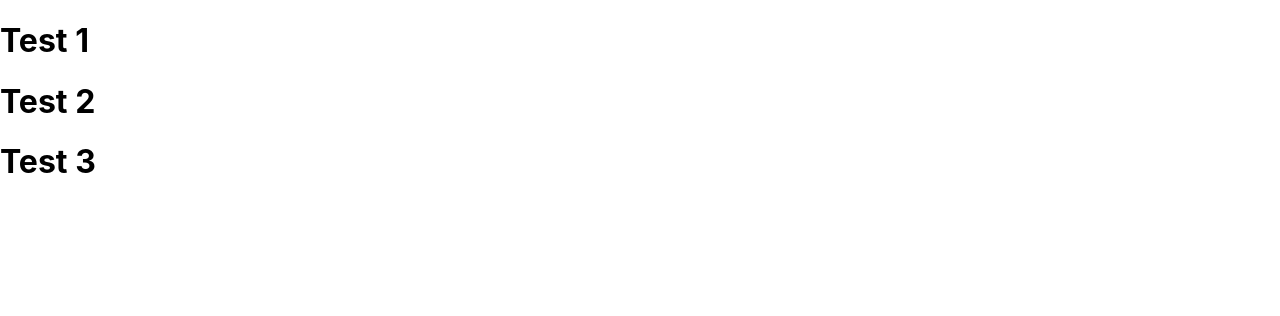
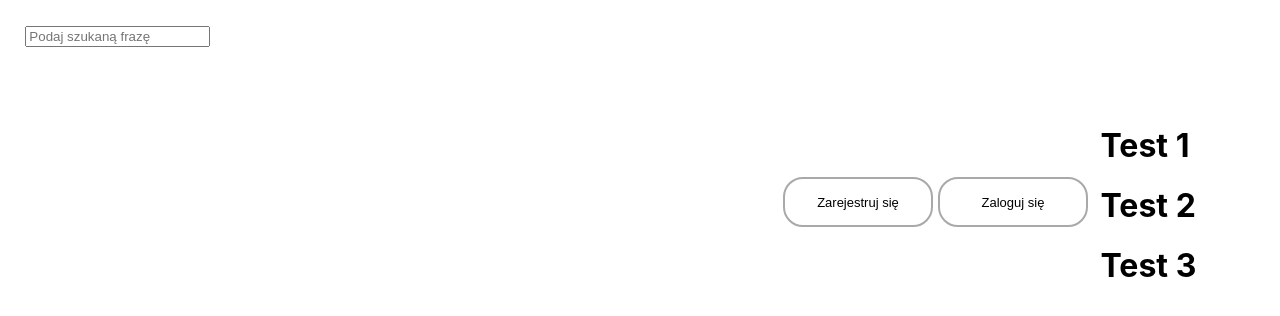
Before and after one commit to Maciek246/blogport-front, a React (Create React App) app: page / in a window 1280 px wide. Shown: the top 316 px of the page. Built offline with nearby package versions, Linux system fonts and the light colour scheme.

Commit message:
Added to navbar input and little styled buttons

```diff
--- a/src/App.css
+++ b/src/App.css
@@ -30,3 +30,7 @@
     transform: rotate(360deg);
   }
 }
+
+.MainNavbar {
+  margin-top:10px;
+}
--- a/src/App.js
+++ b/src/App.js
@@ -1,10 +1,14 @@
 import React, { Component } from 'react';
 import BlogList from './components/BlogList'
+import MainNavbar from './components/MainNavbar'
 
 class App extends Component {
   render() {
     return (
-      <div>
+      <div id="container">
+        <div className="MainNavbar">
+            <MainNavbar/>
+        </div>
         <BlogList/>
       </div>
     );
--- /dev/null
+++ b/src/components/MainNavbar/index.js
@@ -0,0 +1,22 @@
+import React, { Component } from 'react';
+import style from './style.css';
+
+class MainNavbar extends Component {
+    render(){
+        return(
+         <nav>
+        <div className="main-navbar">
+            <div className="main-navbar main-navbar--content-left">
+                 <input id="input--search"type="text" placeholder="Podaj szukaną frazę"/>
+            </div>
+            <div className="main-navbar main-navbar--content-right">
+                <button className="button--register">Zarejestruj się</button>
+                <button className="button--login">Zaloguj się</button>
+            </div>
+          </div>
+          </nav>
+        );
+    }
+}
+
+export default MainNavbar;
--- /dev/null
+++ b/src/components/MainNavbar/style.css
@@ -0,0 +1,43 @@
+.main-navbar {
+     padding:1%;
+     margin-bottom: 100px;
+}
+
+.main-navbar--content {
+
+}
+
+.main-navbar--content-left {
+    float:left;
+}
+
+
+.main-navbar--content-right {
+    float:left;
+    margin-left:60%;
+}
+
+.button--register {
+    font-size: 13px;
+    line-height: 100%;
+    background-color: rgba(0, 0, 0, 0);
+    height: 50px;
+    padding-top: 10px;
+    padding-bottom:10px;
+    border-radius: 20px;
+    border: 2px double #A9A9A9;
+    width:150px;
+    margin:5px;
+}
+
+.button--login {
+    font-size: 13px;
+    line-height: 100%;
+    background-color: rgba(0, 0, 0, 0);
+    height: 50px;
+    padding-top: 10px;
+    padding-bottom:10px;
+    border-radius: 20px;
+    border: 2px double #A9A9A9;
+    width:150px;
+}
```
